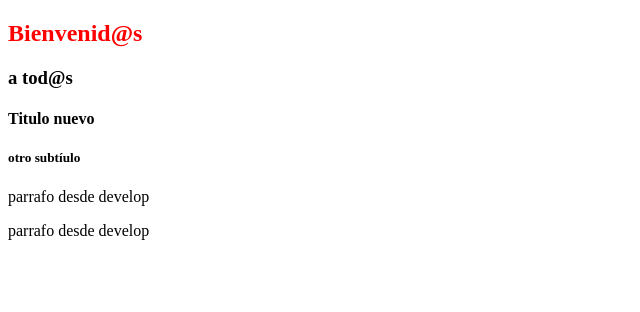
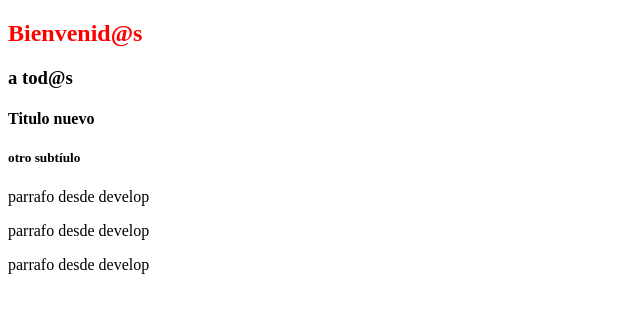
Before and after one commit to pepesan/ejemplos-thinktic-dic-2022, a plain HTML site: page index.html in a window 1280 px wide. Shown: the whole page, without its empty margins (0-640 px from the left). Drawn offline with Linux system fonts and the light colour scheme.

Commit message:
tercero parrafo en develop

```diff
--- a/index.html
+++ b/index.html
@@ -16,5 +16,6 @@
         <h5>otro subtíulo</h5>
         <p>parrafo desde develop</p>
         <p>parrafo desde develop</p>
+        <p>parrafo desde develop</p>
     </body>
 </html>
```
